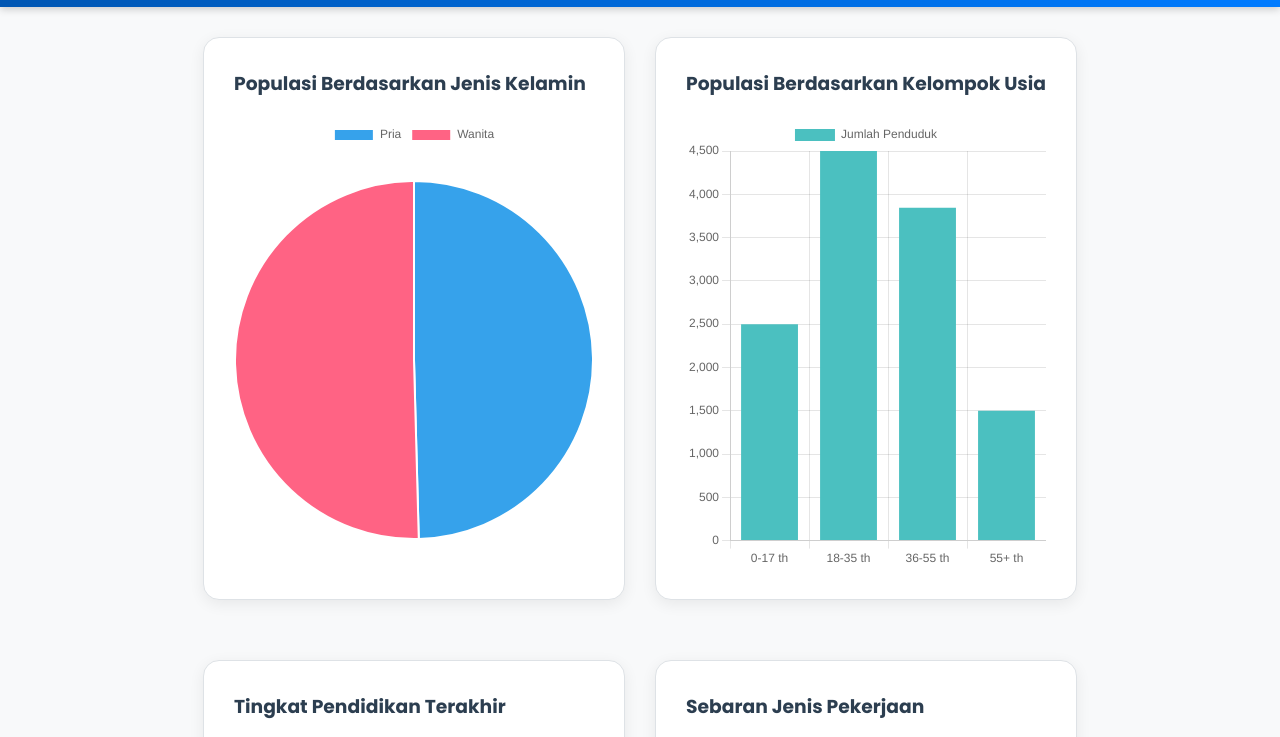
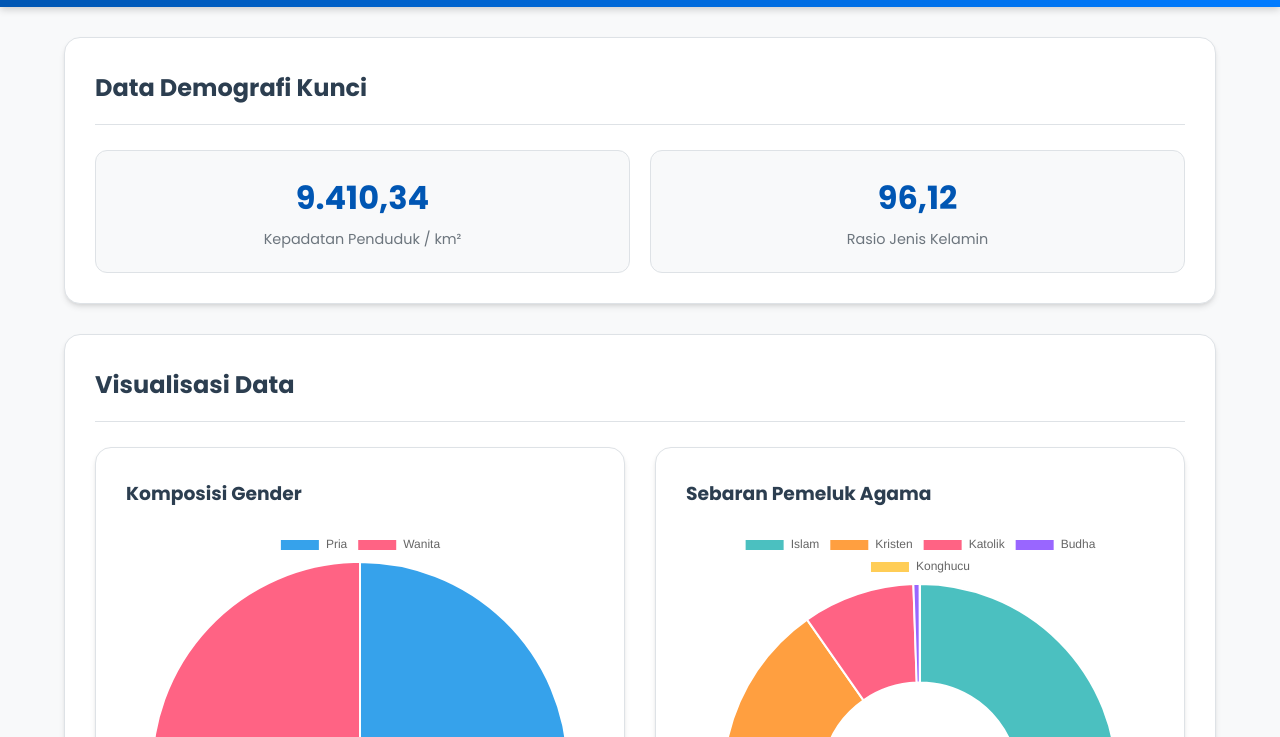
Before and after one commit to J58C/Gendongan.site, a plain HTML site: page infografis.html in a window 1280 px wide. Shown: the part 63-800 px from the top of the page. Drawn offline with nearby package versions, Linux system fonts and the light colour scheme.

Commit message:
feat: Update styling and layout for improved responsiveness; enhance data visualization and demographic display

```diff
--- a/assets/css/style.css
+++ b/assets/css/style.css
@@ -8,7 +8,7 @@
     --text-color: #212529;
     --text-color-light: #ced6e0;
     --border-color: #dee2e6;
-    --shadow: 0 4px 15px rgba(0, 0, 0, 0.07);
+    --shadow: 0 4px 6px -1px rgb(0 0 0 / 0.1), 0 2px 4px -2px rgb(0 0 0 / 0.1);
 }
 
 body {
@@ -73,9 +73,10 @@ main {
 }
 
 .main-container {
-    max-width: 1100px;
+    width: 90%;
+    max-width: 1200px;
     margin: 30px auto;
-    padding: 0 20px;
+    padding: 0;
 }
 .content-card {
     background-color: var(--light-surface);
@@ -89,6 +90,11 @@ main {
     margin-top: 0;
     font-weight: 700;
     color: #2c3e50;
+}
+.content-card h2 {
+    padding-bottom: 15px;
+    border-bottom: 1px solid var(--border-color);
+    margin-bottom: 25px;
 }
 
 .data-kunci-grid {
@@ -115,7 +121,7 @@ main {
     color: #6c757d;
 }
 
-#peta-lokasi { height: 100%; min-height: 300px; }
+#peta-lokasi { height: 100%; min-height: 220px; }
 #peta-detail { height: 400px; }
 #peta-lokasi, #peta-detail {
     width: 100%;
@@ -137,6 +143,9 @@ main {
 .info-grid > .content-card > #peta-lokasi {
     flex-grow: 1;
 }
+.info-grid .content-card p {
+    text-align: justify;
+}
 
 .chart-grid {
     display: grid;
@@ -149,6 +158,25 @@ main {
     width: 100%;
 }
 
+.map-label {
+    background: transparent;
+    border: none;
+    box-shadow: none;
+    text-align: center;
+    white-space: nowrap;
+    transform: translate(-50%, -50%);
+}
+.map-label span {
+    background-color: rgba(255, 255, 255, 0.9);
+    padding: 4px 10px;
+    border-radius: 4px;
+    border: 1px solid rgba(0, 0, 0, 0.15);
+    box-shadow: 0 2px 5px rgba(0,0,0,0.1);
+    color: #333;
+    font-size: 12px;
+    font-weight: 600;
+}
+
 .main-footer {
     background-color: #2f3640;
     color: #ced6e0;
@@ -156,14 +184,12 @@ main {
     margin-top: 40px;
     text-align: center;
 }
-
 .footer-top {
     margin-bottom: 30px;
 }
 .footer-logo {
     height: 60px;
 }
-
 .footer-content {
     max-width: 900px;
     margin: 0 auto 30px auto;
@@ -174,7 +200,6 @@ main {
     padding-bottom: 30px;
     border-bottom: 1px solid #495057;
 }
-
 .footer-column h4 {
     color: white;
     font-weight: 600;
@@ -187,7 +212,6 @@ main {
     font-size: 0.95rem;
     line-height: 1.8;
 }
-
 .footer-bottom {
     font-size: 0.9rem;
     color: #7f8c8d;
@@ -196,12 +220,7 @@ main {
     margin: 0;
 }
 
-@media (min-width: 768px) {
-    .footer-content {
-        grid-template-columns: 1fr 1fr;
-    }
-}
-
+/* --- ATURAN RESPONSIVE TERPUSAT --- */
 @media (max-width: 991px) {
     .main-header, .header-container {
         flex-direction: column;
@@ -210,11 +229,13 @@ main {
         padding: 10px;
     }
 }
+
 @media (min-width: 768px) {
     .footer-content {
-        grid-template-columns: 1fr 2fr;
+        grid-template-columns: 1fr 1fr;
     }
 }
+
 @media (min-width: 992px) {
     .chart-grid {
         grid-template-columns: 1fr 1fr;
--- a/assets/data/data.json
+++ b/assets/data/data.json
@@ -1,26 +1,34 @@
 {
-  "dataKunci": {
-    "jumlahPenduduk": 5261,
-    "jumlahRT": 38,
+  "profilUtama": {
+    "namaKelurahan": "Gendongan",
+    "luasWilayah_km2": 0.58,
+    "jumlahPenduduk_total": 5458,
     "jumlahRW": 5,
-    "luasWilayah": "0.58 km²"
+    "jumlahRT": 38
   },
-  "infografis": {
-    "jenisKelamin": {
-      "pria": 2560,
-      "wanita": 2701
+  "demografi": {
+    "jumlahPria": 2675,
+    "jumlahWanita": 2783,
+    "rasioJenisKelamin": 96.12,
+    "kepadatanPenduduk_per_km2": 9410.34,
+    "jumlahRumahTangga": 2005,
+    "pemelukAgama": {
+      "islam": 3631,
+      "kristen": 1255,
+      "katolik": 497,
+      "budha": 28,
+      "konghucu": 1
+    }
+  },
+  "fasilitasSosial": {
+    "tempatIbadah": {
+      "masjid": 8,
+      "mushola": 12,
+      "gereja": 3
     },
-    "kelompokUsia": {
-      "labels": ["0-14", "15-29", "30-49", "50-64", "65+"],
-      "data": [1200, 1550, 1350, 810, 300]
-    },
-    "pendidikan": {
-      "labels": ["SD", "SMP", "SMA/SMK", "Diploma", "Sarjana"],
-      "data": [1300, 1500, 1800, 400, 210]
-    },
-    "pekerjaan": {
-      "labels": ["Wiraswasta", "Karyawan Swasta", "PNS/TNI/Polri", "Petani", "Lainnya"],
-      "data": [1600, 1950, 450, 150, 1060]
+    "posyandu": {
+      "balita": 14,
+      "lansia": 2
     }
   }
 }
--- a/assets/js/infografis.js
+++ b/assets/js/infografis.js
@@ -1,56 +1,69 @@
-function initializeCharts() {
-    const chartData = {
-        jenisKelamin: { labels: ['Pria', 'Wanita'], data: [6120, 6225] },
-        kelompokUsia: { labels: ['0-17 th', '18-35 th', '36-55 th', '55+ th'], data: [2500, 4500, 3845, 1500] },
-        pendidikan: { labels: ['SD', 'SMP', 'SMA/SMK', 'Diploma', 'Sarjana', 'Lainnya'], data: [2000, 3100, 4500, 1500, 1245, 100] },
-        pekerjaan: { labels: ['Swasta', 'Wirausaha', 'PNS/TNI/Polri', 'Pelajar', 'Lainnya'], data: [5200, 2500, 800, 2845, 1000] }
-    };
-    const createChart = (canvasId, chartType, data, extraOptions = {}) => {
+document.addEventListener('DOMContentLoaded', () => {
+    const createChart = (canvasId, chartType, data, options = {}) => {
         const ctx = document.getElementById(canvasId);
-        if (!ctx) {
-            console.error(`Elemen canvas dengan id '${canvasId}' tidak ditemukan.`);
-            return;
-        }
-        new Chart(ctx, {
-            type: chartType,
-            data: data,
-            options: {
-                responsive: true,
-                maintainAspectRatio: false,
-                plugins: {
-                    legend: {
-                        position: 'top',
-                    },
-                },
-                ...extraOptions
-            }
-        });
+        if (!ctx) return;
+        new Chart(ctx, { type: chartType, data: data, options: { responsive: true, maintainAspectRatio: false, ...options } });
     };
 
+    function fetchData() {
+        fetch('assets/data/data.json')
+            .then(response => response.json())
+            .then(data => {
+                const demografi = data.demografi;
+                const fasilitas = data.fasilitasSosial;
+
+                document.getElementById('data-kepadatan').textContent = demografi.kepadatanPenduduk_per_km2.toLocaleString('id-ID');
+                document.getElementById('data-rasio-jk').textContent = demografi.rasioJenisKelamin.toLocaleString('id-ID');
+
                 createChart('grafikJenisKelamin', 'pie', {
-        labels: chartData.jenisKelamin.labels,
-        datasets: [{ data: chartData.jenisKelamin.data, backgroundColor: ['#36A2EB', '#FF6384'] }]
+                    labels: ['Pria', 'Wanita'],
+                    datasets: [{
+                        label: 'Jumlah',
+                        data: [demografi.jumlahPria, demografi.jumlahWanita],
+                        backgroundColor: ['#36A2EB', '#FF6384']
+                    }]
                 });
 
-    createChart('grafikKelompokUsia', 'bar', {
-        labels: chartData.kelompokUsia.labels,
-        datasets: [{ label: 'Jumlah Penduduk', data: chartData.kelompokUsia.data, backgroundColor: '#4BC0C0' }]
+                createChart('grafikPemelukAgama', 'doughnut', {
+                    labels: ['Islam', 'Kristen', 'Katolik', 'Budha', 'Konghucu'],
+                    datasets: [{
+                        label: 'Jumlah Pemeluk',
+                        data: [
+                            demografi.pemelukAgama.islam,
+                            demografi.pemelukAgama.kristen,
+                            demografi.pemelukAgama.katolik,
+                            demografi.pemelukAgama.budha,
+                            demografi.pemelukAgama.konghucu
+                        ],
+                        backgroundColor: ['#4BC0C0', '#FF9F40', '#FF6384', '#9966FF', '#FFCD56']
+                    }]
                 });
 
-    createChart('grafikPendidikan', 'doughnut', {
-        labels: chartData.pendidikan.labels,
-        datasets: [{ data: chartData.pendidikan.data, backgroundColor: ['#17a2b8', '#6610f2', '#6f42c1', '#e83e8c', '#20c997', '#6c757d'] }]
+                createChart('grafikTempatIbadah', 'bar', {
+                    labels: ['Masjid', 'Mushola', 'Gereja'],
+                    datasets: [{
+                        label: 'Jumlah Unit',
+                        data: [fasilitas.tempatIbadah.masjid, fasilitas.tempatIbadah.mushola, fasilitas.tempatIbadah.gereja],
+                        backgroundColor: ['#4BC0C0', '#9966FF', '#C9CBCF']
+                    }]
                 });
 
-    createChart('grafikPekerjaan', 'bar', {
-        labels: chartData.pekerjaan.labels,
-        datasets: [{ label: 'Jumlah', data: chartData.pekerjaan.data, backgroundColor: ['#ff6384', '#36a2eb', '#ffce56', '#4bc0c0', '#9966ff'] }]
+                createChart('grafikPosyandu', 'bar', {
+                    labels: ['Posyandu Balita', 'Posyandu Lansia'],
+                    datasets: [{
+                        label: 'Jumlah Unit',
+                        data: [fasilitas.posyandu.balita, fasilitas.posyandu.lansia],
+                        backgroundColor: ['#36A2EB', '#FF6384']
+                    }],
                 }, { indexAxis: 'y' });
+            })
+            .catch(error => console.error("Gagal memuat data infografis:", error));
     }
 
     const waitForChartJs = setInterval(() => {
         if (typeof Chart !== 'undefined') {
             clearInterval(waitForChartJs);
-        initializeCharts();
+            fetchData();
         }
     }, 100);
+});
--- a/infografis.html
+++ b/infografis.html
@@ -14,32 +14,49 @@
     <div id="header-placeholder"></div>
 
     <main class="main-container">
+        <section class="content-card">
+            <h2>Data Demografi Kunci</h2>
+            <div class="data-kunci-grid">
+                <div class="data-item">
+                    <span class="data-angka" id="data-kepadatan">...</span>
+                    <span class="data-label">Kepadatan Penduduk / km²</span>
+                </div>
+                <div class="data-item">
+                    <span class="data-angka" id="data-rasio-jk">...</span>
+                    <span class="data-label">Rasio Jenis Kelamin</span>
+                </div>
+            </div>
+        </section>
+
+        <section class="content-card">
+            <h2>Visualisasi Data</h2>
             <div class="chart-grid">
                 <div class="content-card">
-                <h3>Populasi Berdasarkan Jenis Kelamin</h3>
+                    <h3>Komposisi Gender</h3>
                     <div class="chart-container">
                         <canvas id="grafikJenisKelamin"></canvas>
                     </div>
                 </div>
                 <div class="content-card">
-                <h3>Populasi Berdasarkan Kelompok Usia</h3>
+                    <h3>Sebaran Pemeluk Agama</h3>
                     <div class="chart-container">
-                    <canvas id="grafikKelompokUsia"></canvas>
+                        <canvas id="grafikPemelukAgama"></canvas>
                     </div>
                 </div>
                 <div class="content-card">
-                <h3>Tingkat Pendidikan Terakhir</h3>
+                    <h3>Jumlah Tempat Ibadah</h3>
                     <div class="chart-container">
-                    <canvas id="grafikPendidikan"></canvas>
+                        <canvas id="grafikTempatIbadah"></canvas>
                     </div>
                 </div>
                 <div class="content-card">
-                <h3>Sebaran Jenis Pekerjaan</h3>
+                    <h3>Jumlah Posyandu</h3>
                     <div class="chart-container">
-                    <canvas id="grafikPekerjaan"></canvas>
+                        <canvas id="grafikPosyandu"></canvas>
                     </div>
                 </div>
             </div>
+        </section>
     </main>
 
     <div id="footer-placeholder"></div>
@@ -47,6 +64,6 @@
     <script src="https://cdn.jsdelivr.net/npm/chart.js"></script>
     <script src="assets/js/app.js"></script>
     <script src="assets/js/infografis.js"></script>
-    <script src="assets/js/preloader.js"></script> </body>
+    <script src="assets/js/preloader.js"></script>
 </body>
 </html>
```
Also changed, not shown: assets/js/home.js (+46 -28 lines). Lines whose indentation alone changed are shown as unchanged.
